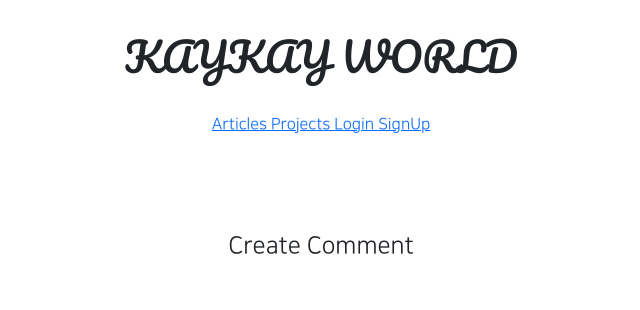
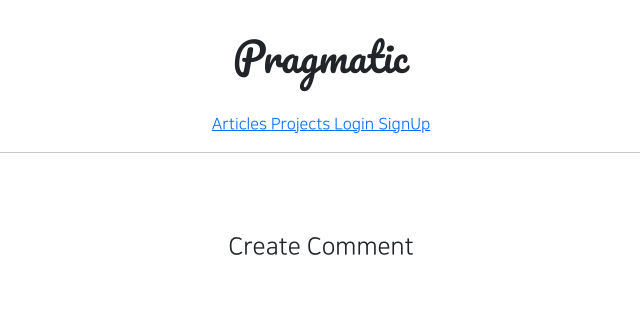
Before and after one commit to sthax17/kay, a Django app: page /accounts/create/ in a window 1280 px wide. Shown: the top 310 px of the page, without its empty margins (319-959 px from the left). Run offline with Django 3.2, Linux system fonts and the light colour scheme; parts of the project's set-up code (start-up, migrations or seed data) failed here and were passed over; some libraries are stand-ins or nearby versions.

Commit message:
08/19 1 commit

```diff
--- a/templates/base.html
+++ b/templates/base.html
@@ -1,11 +1,13 @@
 <!DOCTYPE html>
 <html lang="en">
+
 {% include 'head.html' %}
 
 <body style="font-family: 'NanumSquareR'">
 
+{% include 'header.html' %}
 
-{% include 'header.html' %}
+<hr>
 
 {% block content %}
 {% endblock %}
@@ -14,7 +16,5 @@
 
 {% include 'footer.html' %}
 
-<hr>
-
 </body>
 </html>
--- a/templates/header.html
+++ b/templates/header.html
@@ -1,10 +1,9 @@
-<div style="text-align:center">
+<div style="text-align: center">
 
     <div class="pragmatic_header_logo">
-        <h1>KAYKAY WORLD</h1>
+        <h1>Pragmatic</h1>
     </div>
-
-    <div class="pargmatic_header_button">
+    <div class="pragmatic_header_button">
         <span>
             <a href="{% url 'articleapp:list' %}">
                 Articles
@@ -16,8 +15,7 @@
             </a>
         </span>
 
-        {% if not user.is_authenticated %}
-
+        {% if not user.is_authenticated  %}
         <span>
             <a href="{% url 'accountapp:login' %}">
                 Login
@@ -28,7 +26,6 @@
                 SignUp
             </a>
         </span>
-
         {% else %}
         <span>
             <a href="{% url 'accountapp:detail' pk=user.pk %}">
@@ -36,14 +33,11 @@
             </a>
         </span>
         <span>
-            <a href="{%  url 'accountapp:logout' %}">
+            <a href="{% url 'accountapp:logout' %}">
                 Logout
             </a>
         </span>
-
         {% endif %}
-
-
     </div>
 
 </div>
```
Also changed, not shown: db.sqlite3.
